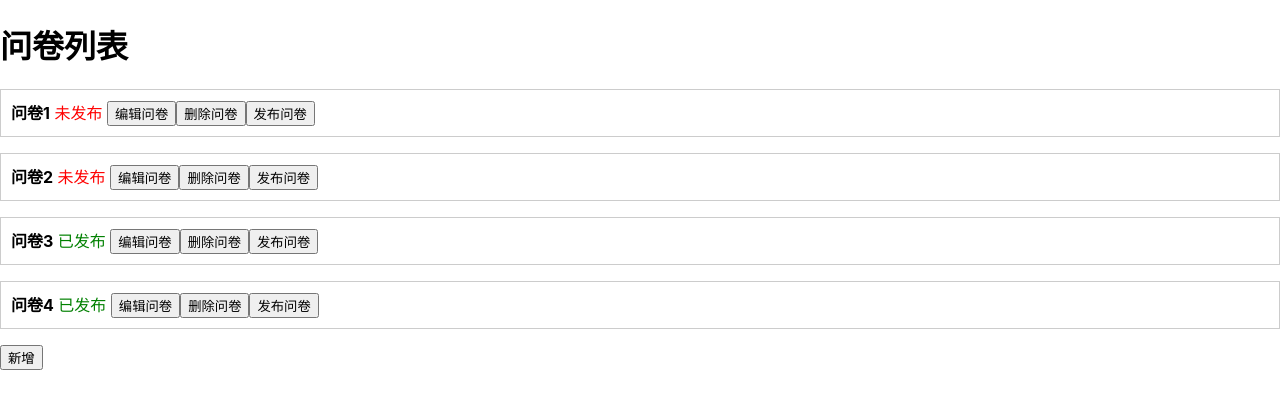
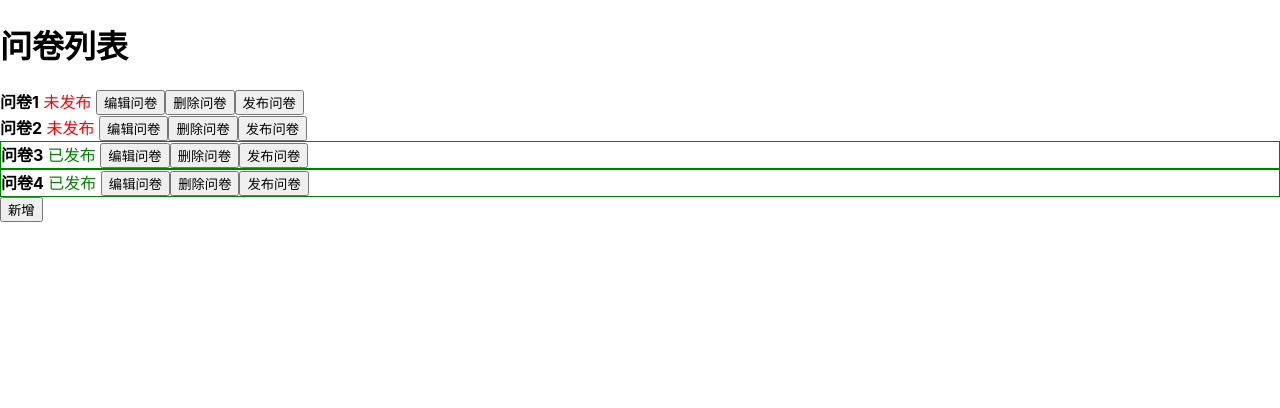
Before and after one commit to Shadows-kk/kk-question, a React (Create React App) app: page / in a window 1280 px wide. Shown: the top 408 px of the page. Built offline with nearby package versions, Linux system fonts and the light colour scheme; the HTML template or start-up script is replaced by a standard one.

Commit message:
feat: 使用classnames，对样式进行条件判断

```diff
--- a/package.json
+++ b/package.json
@@ -10,6 +10,8 @@
     "@types/node": "^16.18.34",
     "@types/react": "^18.2.8",
     "@types/react-dom": "^18.2.4",
+    "ahooks": "^3.7.7",
+    "classnames": "^2.3.2",
     "immer": "^10.0.2",
     "react": "^18.2.0",
     "react-dom": "^18.2.0",
--- a/src/List2.tsx
+++ b/src/List2.tsx
@@ -35,16 +35,15 @@ const List2: FC = () => {
   const publishQuestion = (id: string) => {
     setQuestionList(
       // questionList.map(item => {
-      //   if (item.id !== id) return item
+      //   if (item.id !== id) retur n item
       //   return {
       //     ...item,
       //     isPublished: true,
       //   }
       // })
       produce(draft => {
-        draft.forEach(item => {
-          if (item.id === id) item.isPublished = true
-        })
+        const q = draft.find(item => item.id === id)
+        if (q) q.isPublished = true
       })
     )
   }
--- a/src/components/QuestionCard.css
+++ b/src/components/QuestionCard.css
@@ -3,3 +3,6 @@
   padding: 10px;
   margin-bottom: 16px;
 }
+.published{
+  border: 1px solid green;
+}
--- a/src/components/QuestionCard.tsx
+++ b/src/components/QuestionCard.tsx
@@ -1,5 +1,6 @@
 import React, { FC } from 'react'
 import './QuestionCard.css'
+import classnames from 'classnames'
 
 type propsType = {
   id: string
@@ -20,8 +21,9 @@ const QuestionCard: FC<propsType> = props => {
   function publish(id: string) {
     publishQuestion && publishQuestion(id)
   }
+  const itemClass = classnames({ itemStyle: true, published: isPublished })
   return (
-    <div className="item-style">
+    <div className={itemClass}>
       <strong>{title}</strong>
       &nbsp;
       {isPublished ? (
```
Also changed, not shown: 1 other file (tests, documents, lock files or other folders).
